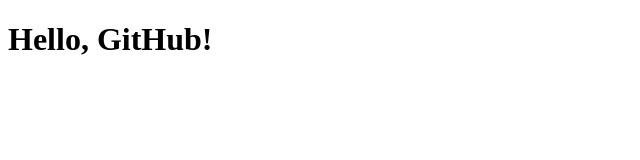
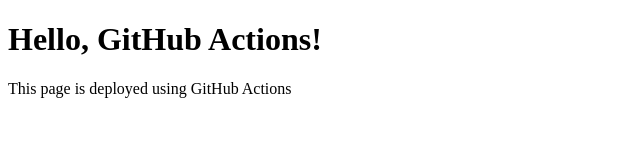
Before and after one commit to irwanpanai/gh-deployment-workflow, a plain HTML site: page index.html in a window 1280 px wide. Shown: the whole page, without its empty margins (0-640 px from the left). Drawn offline with Linux system fonts and the light colour scheme.

Commit message:
Update index.html

```diff
--- a/index.html
+++ b/index.html
@@ -1,9 +1,12 @@
 <!DOCTYPE html>
-<html>
-  <head>
-    <title>Hello GitHub Actions!</title>
-  </head>
-  <body>
-    <h1>Hello, GitHub!</h1>
-  </body>
+<html lang="en">
+<head>
+    <meta charset="UTF-8">
+    <meta name="viewport" content="width=device-width, initial-scale=1.0">
+    <title>GitHub Actions Deployment</title>
+</head>
+<body>
+    <h1>Hello, GitHub Actions!</h1>
+    <p>This page is deployed using GitHub Actions</p>
+</body>
 </html>
```
